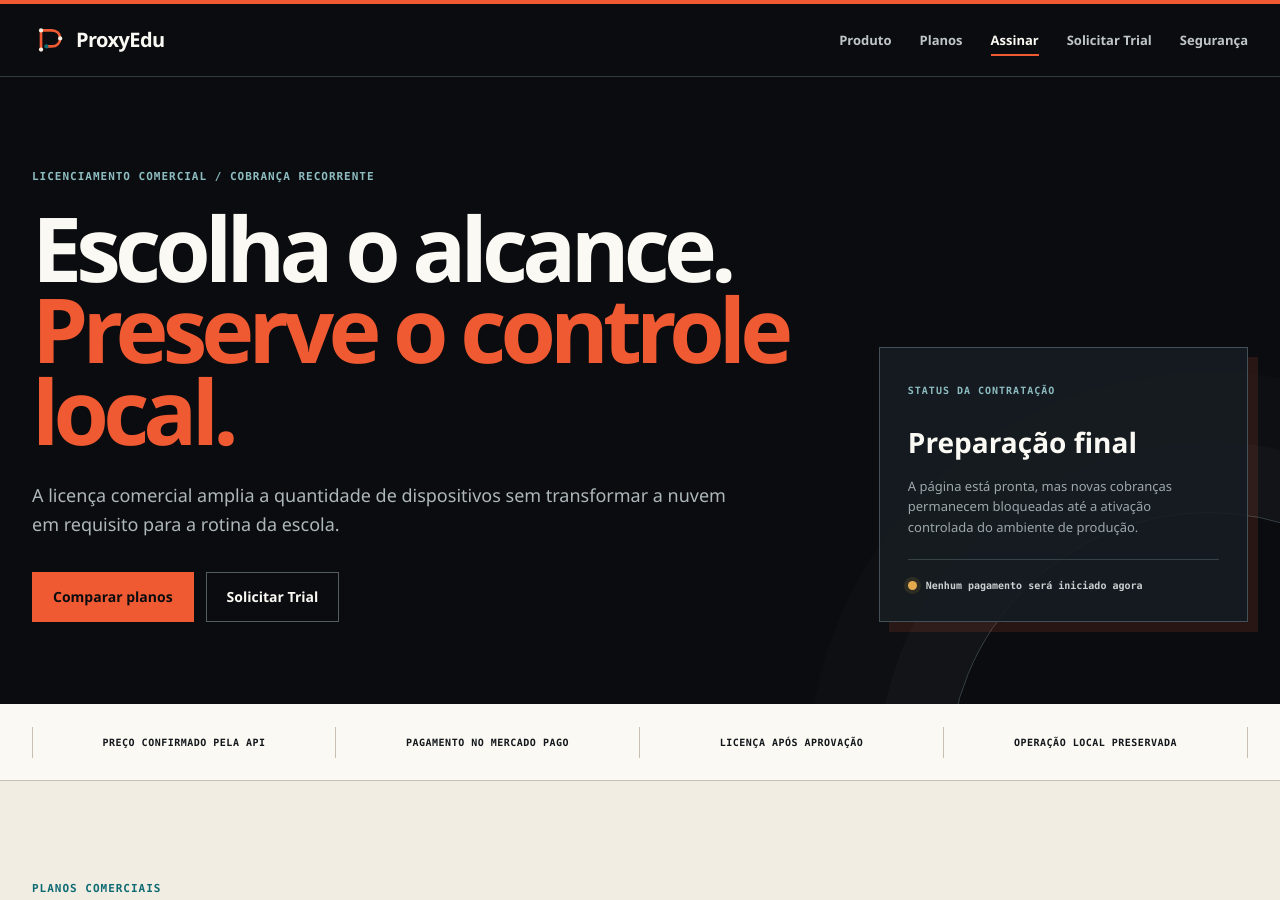
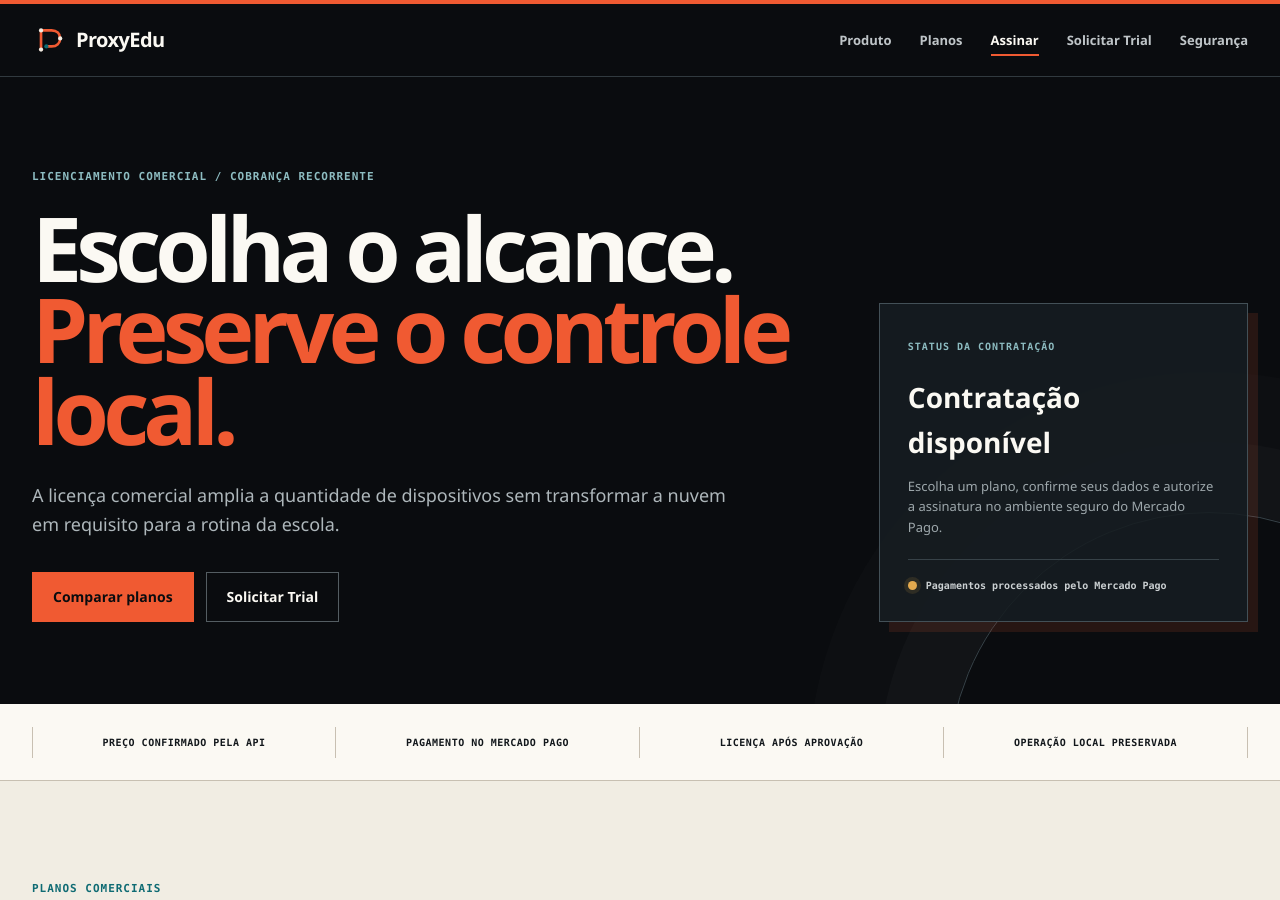
Before and after one commit to MarcosBravin/ProxyEdu, a Jekyll site: the page docs/assinar/index.html, which Jekyll copies as it is, in a window 1280 px wide and 900 px high. Built offline with Jekyll 4.4.1, drawn with Linux system fonts in a browser that asks for light colours; some of the changed text lies outside the part shown.

Commit message:
feat(checkout): enable production subscriptions

```diff
--- a/docs/assinar/index.html
+++ b/docs/assinar/index.html
@@ -13,7 +13,7 @@
   <link rel="icon" href="../assets/favicon.svg" type="image/svg+xml">
   <link rel="stylesheet" href="../style.css">
 </head>
-<body class="checkout-page" data-checkout-enabled="false">
+<body class="checkout-page" data-checkout-enabled="true">
   <a class="skip-link" href="#conteudo">Ir para o conteúdo</a>
   <div class="topline" aria-hidden="true"></div>
 
@@ -48,9 +48,9 @@
         </div>
         <aside class="checkout-readiness" aria-label="Estado da contratação online">
           <span class="readiness-label">STATUS DA CONTRATAÇÃO</span>
-          <strong>Preparação final</strong>
-          <p>A página está pronta, mas novas cobranças permanecem bloqueadas até a ativação controlada do ambiente de produção.</p>
-          <span class="readiness-state"><i aria-hidden="true"></i> Nenhum pagamento será iniciado agora</span>
+          <strong>Contratação disponível</strong>
+          <p>Escolha um plano, confirme seus dados e autorize a assinatura no ambiente seguro do Mercado Pago.</p>
+          <span class="readiness-state"><i aria-hidden="true"></i> Pagamentos processados pelo Mercado Pago</span>
         </aside>
       </div>
     </section>
@@ -135,7 +135,7 @@
                   <span>Li a <a href="../privacidade.html" target="_blank" rel="noopener noreferrer">Política de Privacidade</a>, aceito o tratamento dos dados da contratação e concordo com os <a href="../termos.html" target="_blank" rel="noopener noreferrer">Termos de Uso</a>. *</span>
                 </label>
               </div>
-              <button id="commercial-submit" class="primary-action trial-submit" type="submit" disabled>Compra online em preparação</button>
+              <button id="commercial-submit" class="primary-action trial-submit" type="submit" disabled>Confirmando catálogo comercial…</button>
               <p class="checkout-submit-note">Ao prosseguir, você será redirecionado para o ambiente seguro do Mercado Pago. O ProxyEdu não recebe os dados do seu cartão.</p>
               <p id="commercial-status" class="trial-status" role="status" aria-live="polite"></p>
             </div>
@@ -164,7 +164,7 @@
       <div><h2>Confiança</h2><a href="../seguranca/">Segurança</a><a href="../como-funciona/">Como funciona</a></div>
       <div><h2>Legal</h2><a href="../privacidade.html">Privacidade</a><a href="../termos.html">Termos</a><a href="../cookies.html">Cookies</a></div>
     </div>
-    <div class="shell footer-bottom"><span>© 2026 Marcos Bravin · ProxyEdu</span><span>A cobrança online permanece desabilitada até a ativação de produção.</span></div>
+    <div class="shell footer-bottom"><span>© 2026 Marcos Bravin · ProxyEdu</span><span>Assinaturas processadas com segurança pelo Mercado Pago.</span></div>
   </footer>
 
   <script src="../script.js"></script>
```
